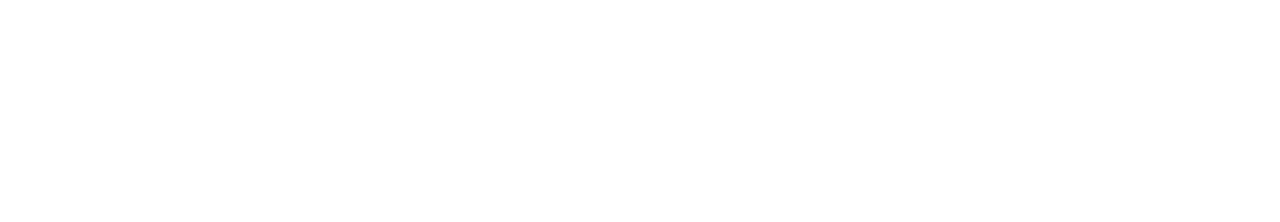
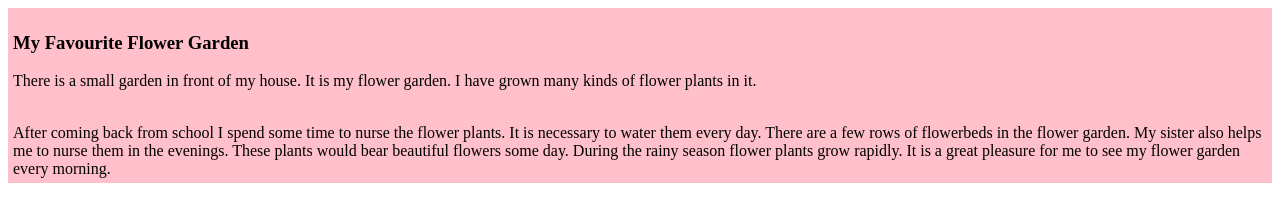
Before and after one commit to helenajenny55/my-garden-repo, a plain HTML site: page index.html in a window 1280 px wide. Drawn offline with Linux system fonts and the light colour scheme.

Commit message:
added the first blog

```diff
--- a/index.html
+++ b/index.html
@@ -4,8 +4,18 @@
     <meta charset="UTF-8">
     <meta name="viewport" content="width=device-width, initial-scale=1.0">
     <title>My Garden Repo</title>
+    <link rel="stylesheet" href="styles/blog.css">
 </head>
 <body>
+    <div>
+        <h3>My Favourite Flower Garden</h3>
+        <p>There is a small garden in front of my house. It is my flower garden. I have grown many kinds of flower plants in it.</p>
+        <br> After coming back from school I spend some time to nurse the flower plants. It is necessary to water them every day.
+
+        There are a few rows of flowerbeds in the flower garden. My sister also helps me to nurse them in the evenings. These plants would bear beautiful flowers some day.
+
+        During the rainy season flower plants grow rapidly. It is a great pleasure for me to see my flower garden every morning.
+    </div>
 
 </body>
 </html>
--- /dev/null
+++ b/styles/blog.css
@@ -0,0 +1,4 @@
+div{
+    background-color: pink;
+    padding: 5px;
+}
```
